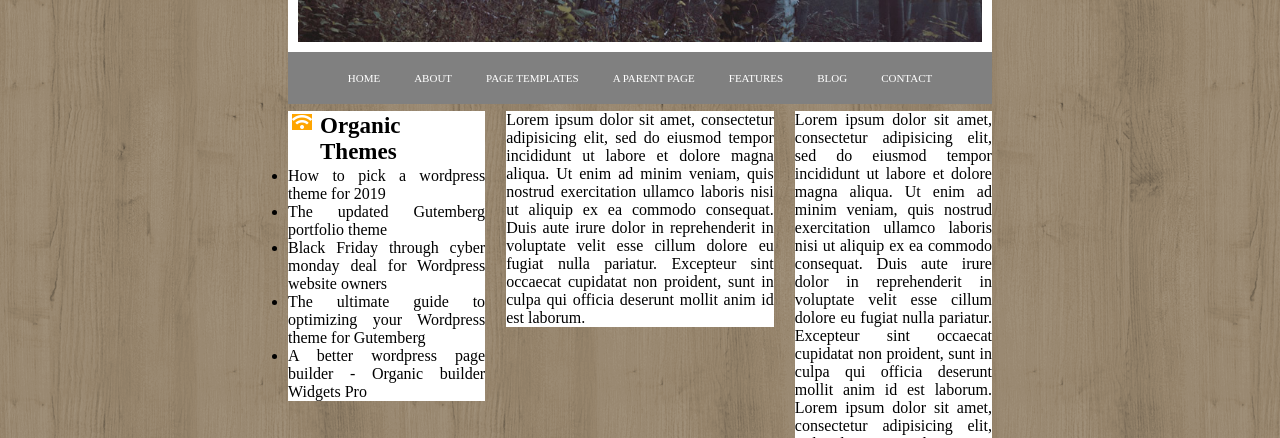
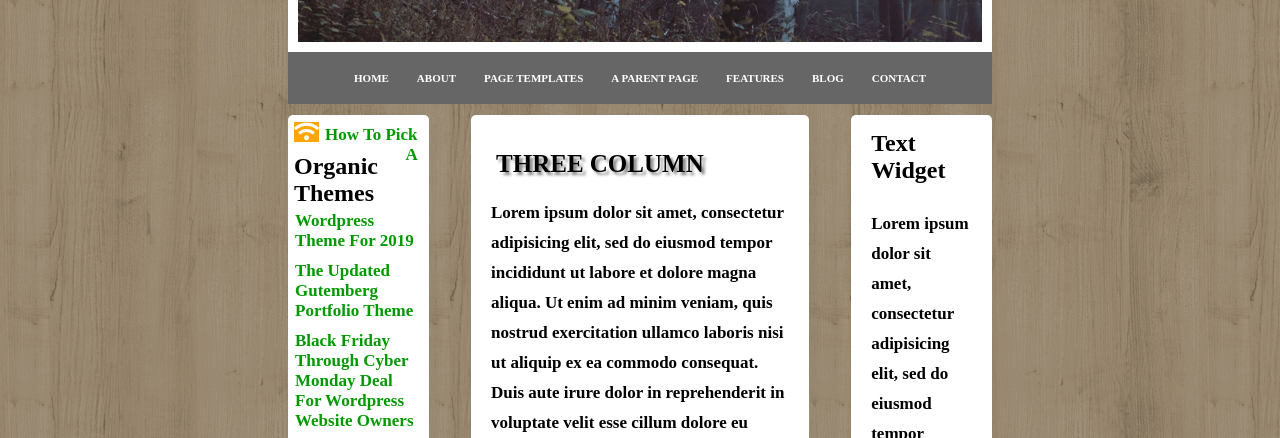
Before and after one commit to Shamo84/htmlcss-wp, a plain HTML site: page index.html in a window 1280 px wide. Shown: the part 356-794 px from the top of the page. Drawn offline with Linux system fonts and the light colour scheme.

Commit message:
quasi completato

```diff
--- a/css/style.css
+++ b/css/style.css
@@ -54,7 +54,7 @@ header {
 .header.bottom{
   position: relative;
   height: 12%;
-  background-color: grey;
+  background-color: #666666;
   text-align: center;
 }
 
@@ -78,10 +78,11 @@ header {
 .navigation-bar a {
   text-decoration: none;
   color: white;
-  padding: 0 15px;
+  padding: 0 12px;
   line-height: 52px;
   text-transform: uppercase;
   font-size: 11px;
+  font-weight: bold;
 }
 
 main {
@@ -91,48 +92,112 @@ main {
 
 .column {
   float: left;
-  margin-top: 1%;
+  margin-top: 1.5%;
   text-align: justify;
-  background-color: white;
+  border-radius: 5px;
+}
+
+.column p {
+  font-size: 17px;
+  font-weight: bold;
+  line-height: 30px;
+  text-align: left;
 }
 
 .left {
-  width: 28%;
+  width: 20%;
+  background-color: white;
 }
 
 .left i {
   float: left;
   background-color: orange;
   color: white;
-  margin: 3px 4px;
+  margin: 7px 6px;
+  font-size: 20px;
 }
 
 .left h3 {
   text-transform: capitalize;
   float: left;
-  width: 70%;
-  margin: 2px 4px;
-  font-size: 23px;
+  width: 75%;
+  margin: 4px 6px;
+  font-size: 24px;
 }
 
+.left ul {
+  list-style: none;
+  text-align: left;
+}
+
+.left li {
+  margin: 10px 7px;
+}
+
+.left a {
+  font-weight: bold;
+  color: #009900;
+  text-decoration: none;
+  font-size: 17px;
+  text-transform: capitalize;
+}
 .center {
-  width: 38%;
-  margin: 1% 3%;
+  width: 48%;
+  margin: 1.5% 6%;
+  text-align: left;
+  background-color: white;
+}
+
+.center h2 {
+  text-transform: uppercase;
+  margin: 20px 5px;
+  font-size: 25px;
+  text-shadow: 3px 3px 3px grey;
 }
 
 .right {
-  width: 28%;
+  width: 20%;
+}
+
+.center.column,
+.column .paragraph {
+  padding: 15px 20px;
 }
 
 .paragraph {
-  margin-bottom: 15px;
+  margin-bottom: 35px;
+  background-color: white;
+  border-radius: 5px;
+}
+
+.paragraph h2 {
+  margin-bottom: 25px;
 }
 
 footer {
   height: 150px;
   width: 55%;
   margin: auto;
-  background-color: brown;
+  background-color: #FFFFFF;
+  border-radius: 5px;
+  text-align: center;
+  margin-bottom: 20px;
+  vertical-align: middle;
+}
+
+footer p {
+  color: #D2D2D2;
+  font-size: 18px;
+  font-style: italic;
+  line-height: 27px;
+  font-weight: bold;
+}
+
+footer i {
+  color: #CECECE;
+  font-size: 42px;
+  line-height: 150px;
+  margin: 30px 80px;
 }
 
 body {
--- a/index.html
+++ b/index.html
@@ -31,38 +31,42 @@
       <div class="left column">
         <i class="fas fa-wifi"></i>
         <h3>organic <br>themes</h3>
-    <ul>
-      <li>How to pick a wordpress theme for 2019</li>
-      <li>The updated Gutemberg portfolio theme</li>
-      <li>Black Friday through cyber monday deal for Wordpress website owners</li>
-      <li>The ultimate guide to optimizing your Wordpress theme for Gutemberg</li>
-      <li>A better wordpress page builder - Organic builder Widgets Pro</li>
-    </ul>
-
+        <ul>
+          <li><a href="#">How to pick a wordpress theme for 2019</a></li>
+          <li><a href="#">The updated Gutemberg portfolio theme</a></li>
+          <li><a href="#">Black Friday through cyber monday deal for Wordpress website owners</a></li>
+          <li><a href="#">The ultimate guide to optimizing your Wordpress theme for Gutemberg</a></li>
+          <li><a href="#">A better wordpress page builder - Organic builder Widgets Pro</a></li>
+        </ul>
       </div>
       <div class="center column">
+        <h2>Three Column</h2>
         <p>Lorem ipsum dolor sit amet, consectetur adipisicing elit, sed do eiusmod tempor incididunt ut labore et dolore magna aliqua. Ut enim ad minim veniam, quis nostrud exercitation ullamco laboris nisi ut aliquip ex ea commodo consequat. Duis aute irure dolor in reprehenderit in voluptate velit esse cillum dolore eu fugiat nulla pariatur. Excepteur sint occaecat cupidatat non proident, sunt in culpa qui officia deserunt mollit anim id est laborum.</p>
 
       </div>
       <div class="right column">
         <div class="first paragraph right-column">
-
-
-        <p>Lorem ipsum dolor sit amet, consectetur adipisicing elit, sed do eiusmod tempor incididunt ut labore et dolore magna aliqua. Ut enim ad minim veniam, quis nostrud exercitation ullamco laboris nisi ut aliquip ex ea commodo consequat. Duis aute irure dolor in reprehenderit in voluptate velit esse cillum dolore eu fugiat nulla pariatur. Excepteur sint occaecat cupidatat non proident, sunt in culpa qui officia deserunt mollit anim id est laborum. Lorem ipsum dolor sit amet, consectetur adipisicing elit, sed do eiusmod tempor incididunt ut labore et dolore magna aliqua. Ut enim ad minim veniam, quis nostrud exercitation ullamco laboris nisi ut aliquip ex ea commodo consequat. Duis aute irure dolor in reprehenderit in voluptate velit esse cillum dolore eu fugiat nulla pariatur. Excepteur sint occaecat cupidatat non proident, sunt in culpa qui officia deserunt mollit anim id est laborum.</p>
+          <h2>Text Widget</h2>
+        <p>Lorem ipsum dolor sit amet, consectetur adipisicing elit, sed do eiusmod tempor incididunt ut labore et dolore magna aliqua. Ut enim ad minim veniam, quis nostrud exercitation ullamco laboris nisi ut aliquip ex ea commodo consequat. Duis aute irure dolor in reprehenderit in voluptate velit esse cillum dolore eu fugiat nulla pariatur. Excepteur sint occaecat cupidatat non proident, sunt in culpa qui officia deserunt mollit anim id est laborum.</p>
         </div>
         <div class="second paragraph right-column">
-
-
-        <p>Lorem ipsum dolor sit amet, consectetur adipisicing elit, sed do eiusmod tempor incididunt ut labore et dolore magna aliqua. Ut enim ad minim veniam, quis nostrud exercitation ullamco laboris nisi ut aliquip ex ea commodo consequat. Duis aute irure dolor in reprehenderit in voluptate velit esse cillum dolore eu fugiat nulla pariatur. Excepteur sint occaecat cupidatat non proident, sunt in culpa qui officia deserunt mollit anim id est laborum. Lorem ipsum dolor sit amet, consectetur adipisicing elit, sed do eiusmod tempor incididunt ut labore et dolore magna aliqua. Ut enim ad minim veniam, quis nostrud exercitation ullamco laboris nisi ut aliquip ex ea commodo consequat. Duis aute irure dolor in reprehenderit in voluptate velit esse cillum dolore eu fugiat nulla pariatur. Excepteur sint occaecat cupidatat non proident, sunt in culpa qui officia deserunt mollit anim id est laborum.</p>
+          <h2>Text Widget</h2>
+        <p>Lorem ipsum dolor sit amet, consectetur adipisicing elit, sed do eiusmod tempor incididunt ut labore et dolore magna aliqua. Ut enim ad minim veniam, quis nostrud exercitation ullamco laboris nisi ut aliquip ex ea commodo consequat. Duis aute irure dolor in reprehenderit in voluptate velit esse cillum dolore eu fugiat nulla pariatur. Excepteur sint occaecat cupidatat non proident, sunt in culpa qui officia deserunt mollit anim id est laborum.</p>
         </div>
         <div class="third paragraph right-column">
-
-
-        <p>Lorem ipsum dolor sit amet, consectetur adipisicing elit, sed do eiusmod tempor incididunt ut labore et dolore magna aliqua. Ut enim ad minim veniam, quis nostrud exercitation ullamco laboris nisi ut aliquip ex ea commodo consequat. Duis aute irure dolor in reprehenderit in voluptate velit esse cillum dolore eu fugiat nulla pariatur. Excepteur sint occaecat cupidatat non proident, sunt in culpa qui officia deserunt mollit anim id est laborum. Lorem ipsum dolor sit amet, consectetur adipisicing elit, sed do eiusmod tempor incididunt ut labore et dolore magna aliqua. Ut enim ad minim veniam, quis nostrud exercitation ullamco laboris nisi ut aliquip ex ea commodo consequat. Duis aute irure dolor in reprehenderit in voluptate velit esse cillum dolore eu fugiat nulla pariatur. Excepteur sint occaecat cupidatat non proident, sunt in culpa qui officia deserunt mollit anim id est laborum.</p>
+          <h2>Text Widget</h2>
+        <p>Lorem ipsum dolor sit amet, consectetur adipisicing elit, sed do eiusmod tempor incididunt ut labore et dolore magna aliqua. Ut enim ad minim veniam, quis nostrud exercitation ullamco laboris nisi ut aliquip ex ea commodo consequat. Duis aute irure dolor in reprehenderit in voluptate velit esse cillum dolore eu fugiat nulla pariatur. Excepteur sint occaecat cupidatat non proident, sunt in culpa qui officia deserunt mollit anim id est laborum.</p>
         </div>
       </div>
     </main>
     <footer>
+      <p>Pagina realizzata da Andrea Pacifico</p>
+      <hr>
+      <div class="footer logo">
+        <i class="fab fa-facebook-square"></i>
+        <i class="fab fa-instagram"></i>
+        <i class="fab fa-github"></i>
+      </div>
     </footer>
   </body>
 </html>
```
